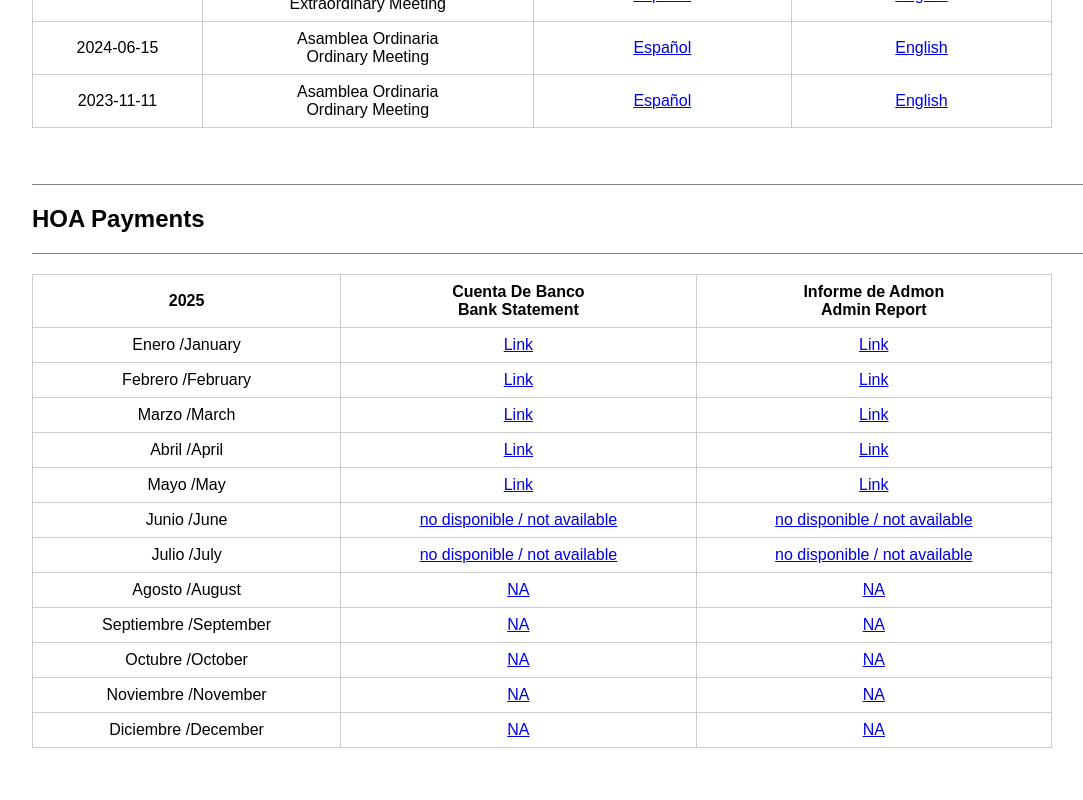
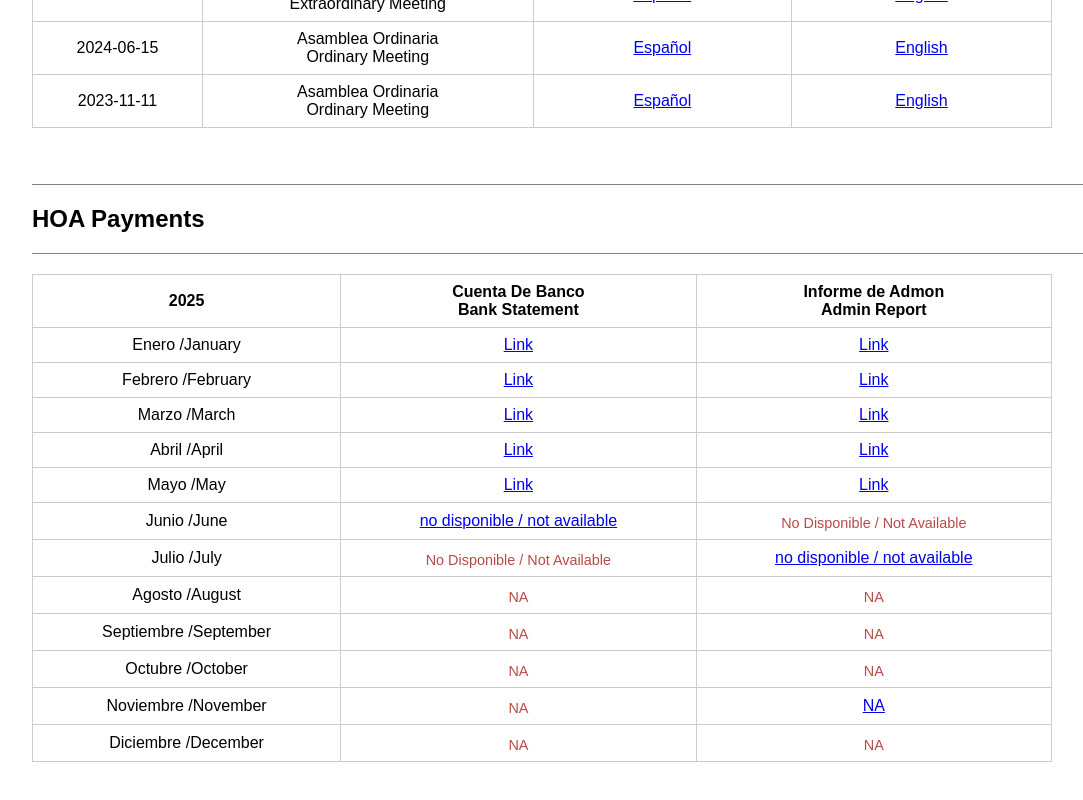
Before and after one commit to grdino/isla-trapani, a Next.js app: page /owners in a window 1280 px wide. Shown: the part 816-1616 px from the top of the page, without its empty margins (8-1091 px from the left). Built offline with nearby package versions, Linux system fonts and the light colour scheme; sample sign-in values are in the browser's storage.

Commit message:
Update owners.js

```diff
--- a/pages/owners.js
+++ b/pages/owners.js
@@ -224,17 +224,13 @@
                   </a>
                 </td>
                 <td data-label="Admon&#10;/Admin">
-                  <a href="/owners-docs/hoa/admin_2025-06.pdf" target="_self">
-                    no disponible / not available
-                  </a>
+                  <div className="no-hay-text">No Disponible / Not Available</div>
                 </td>
               </tr>
               <tr>
                 <td data-label="2025">Julio&#10;/July</td>
                 <td data-label="Banco&#10;/Bank">
-                  <a href="/owners-docs/hoa/bank_2025-07.pdf" target="_self">
-                    no disponible / not available
-                  </a>
+                 <div className="no-hay-text">No Disponible / Not Available</div>
                 </td>
                 <td data-label="Admon&#10;/Admin">
                   <a href="/owners-docs/hoa/admin_2025-07.pdf" target="_self">
@@ -245,48 +241,34 @@
               <tr>
                 <td data-label="2025">Agosto&#10;/August</td>
                 <td data-label="Banco&#10;/Bank">
-                  <a href="/owners-docs/hoa/bank_2025-08.pdf" target="_self">
-                    NA
-                  </a>
+                <div className="no-hay-text">NA</div>
                 </td>
                 <td data-label="Admon&#10;/Admin">
-                  <a href="/owners-docs/hoa/admin_2025-08.pdf" target="_self">
-                    NA
-                  </a>
+                 <div className="no-hay-text">NA</div>
                 </td>
               </tr>
               <tr>
                 <td data-label="2025">Septiembre&#10;/September</td>
                 <td data-label="Banco&#10;/Bank">
-                  <a href="/owners-docs/hoa/bank_2025-09.pdf" target="_self">
-                    NA
-                  </a>
+                 <div className="no-hay-text">NA</div>
                 </td>
                 <td data-label="Admon&#10;/Admin">
-                  <a href="/owners-docs/hoa/admin_2025-09.pdf" target="_self">
-                    NA
-                  </a>
+                 <div className="no-hay-text">NA</div>
                 </td>
               </tr>
               <tr>
                 <td data-label="2025">Octubre&#10;/October</td>
                 <td data-label="Banco&#10;/Bank">
-                  <a href="/owners-docs/hoa/bank_2025-10.pdf" target="_self">
-                    NA
-                  </a>
+                 <div className="no-hay-text">NA</div>
                 </td>
                 <td data-label="Admon&#10;/Admin">
-                  <a href="/owners-docs/hoa/admin_2025-10.pdf" target="_self">
-                    NA
-                  </a>
+                 <div className="no-hay-text">NA</div>
                 </td>
               </tr>
               <tr>
                 <td data-label="2025">Noviembre&#10;/November</td>
                 <td data-label="Banco&#10;/Bank">
-                  <a href="/owners-docs/hoa/bank_2025-11.pdf" target="_self">
-                    NA
-                  </a>
+                 <div className="no-hay-text">NA</div>
                 </td>
                 <td data-label="Admon&#10;/Admin">
                   <a href="/owners-docs/hoa/admin_2025-11.pdf" target="_self">
@@ -297,14 +279,10 @@
               <tr>
                 <td data-label="2025">Diciembre&#10;/December</td>
                 <td data-label="Banco&#10;/Bank">
-                  <a href="/owners-docs/hoa/bank_2025-12.pdf" target="_self">
-                    NA
-                  </a>
+                 <div className="no-hay-text">NA</div>
                 </td>
                 <td data-label="Admon&#10;/Admin">
-                  <a href="/owners-docs/hoa/admin_2025-12.pdf" target="_self">
-                    NA
-                  </a>
+                 <div className="no-hay-text">NA</div>
                 </td>
               </tr>
             </tbody>
```
